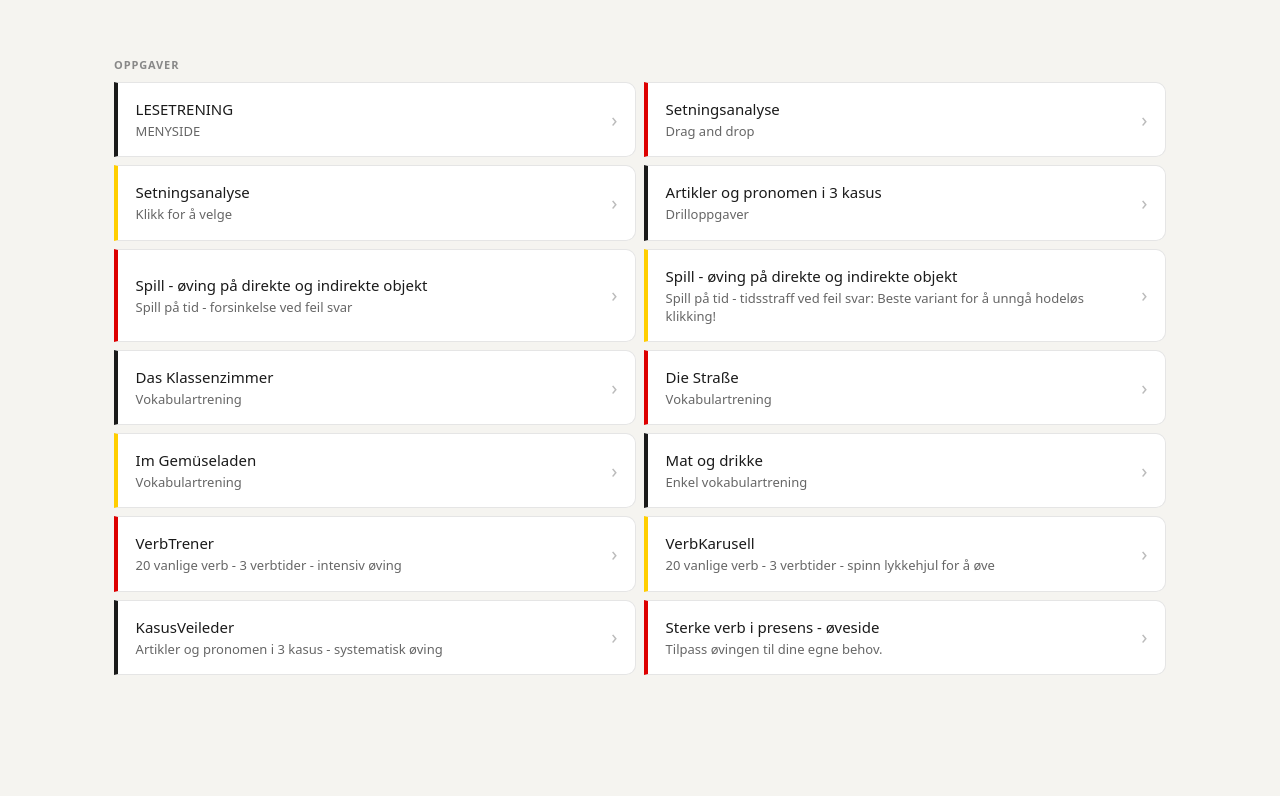
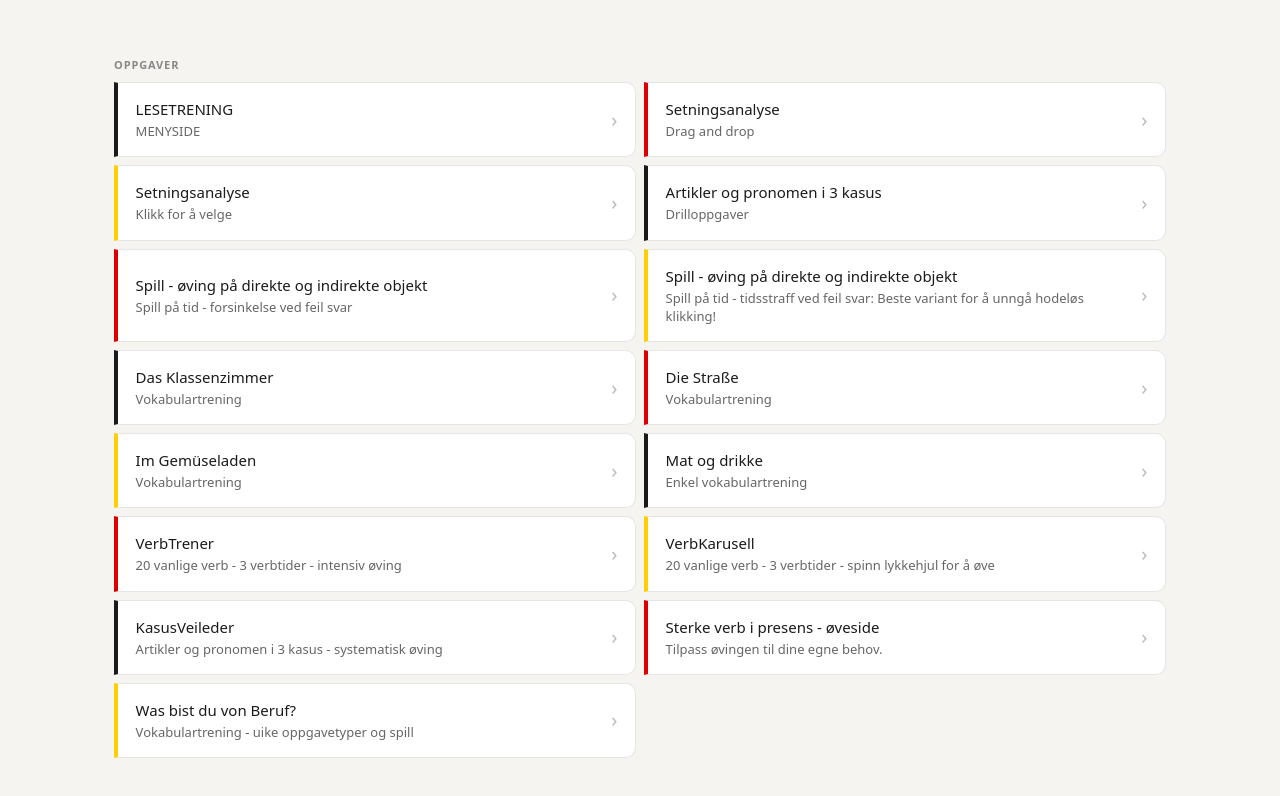
Before and after one commit to KristinRavndal-undervisning/Tysk, a plain HTML site: page index.html in a window 1280 px wide. Shown: the part 110-906 px from the top of the page. Before the commit the page ends 873 px from the top, so only its background shows below. Drawn offline with nearby package versions, Linux system fonts and the light colour scheme.

Commit message:
Add new vocabulary training entry for professions

```diff
--- a/index.html
+++ b/index.html
@@ -116,6 +116,7 @@
     { title: "VerbKarusell",                          desc: "20 vanlige verb - 3 verbtider - spinn lykkehjul for å øve", href: "VerbKarusell.html" },
     { title: "KasusVeileder",                         desc: "Artikler og pronomen i 3 kasus - systematisk øving", href: "KasusVeileder.html" },
     { title: "Sterke verb i presens - øveside",       desc: "Tilpass øvingen til dine egne behov.", href: "SterkeVerbPresens-oeveside.html" },
+    { title: "Was bist du von Beruf?",                desc: "Vokabulartrening - uike oppgavetyper og spill", href: "Berufe-OppgaverOgSpill.html" },
   ];
   /* ============================================================ */
 
```
